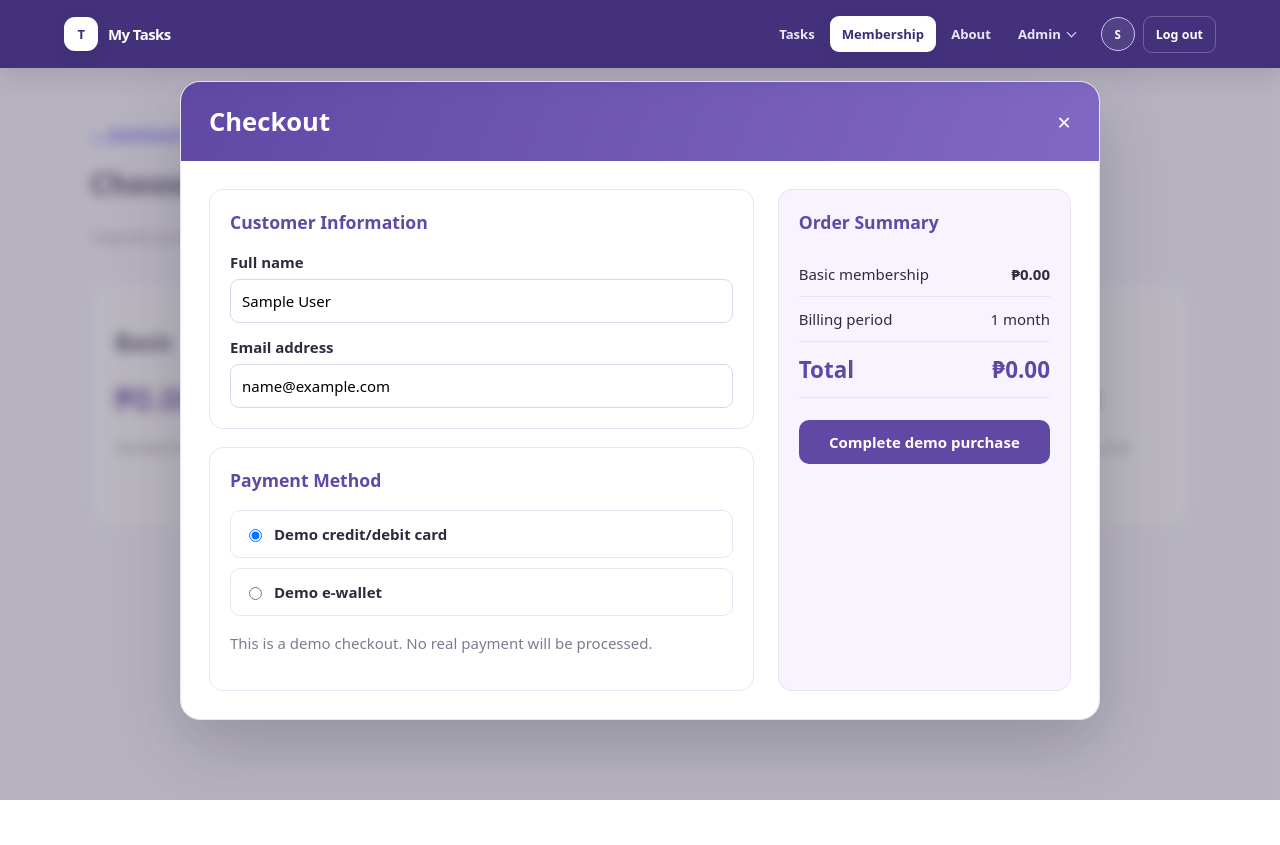
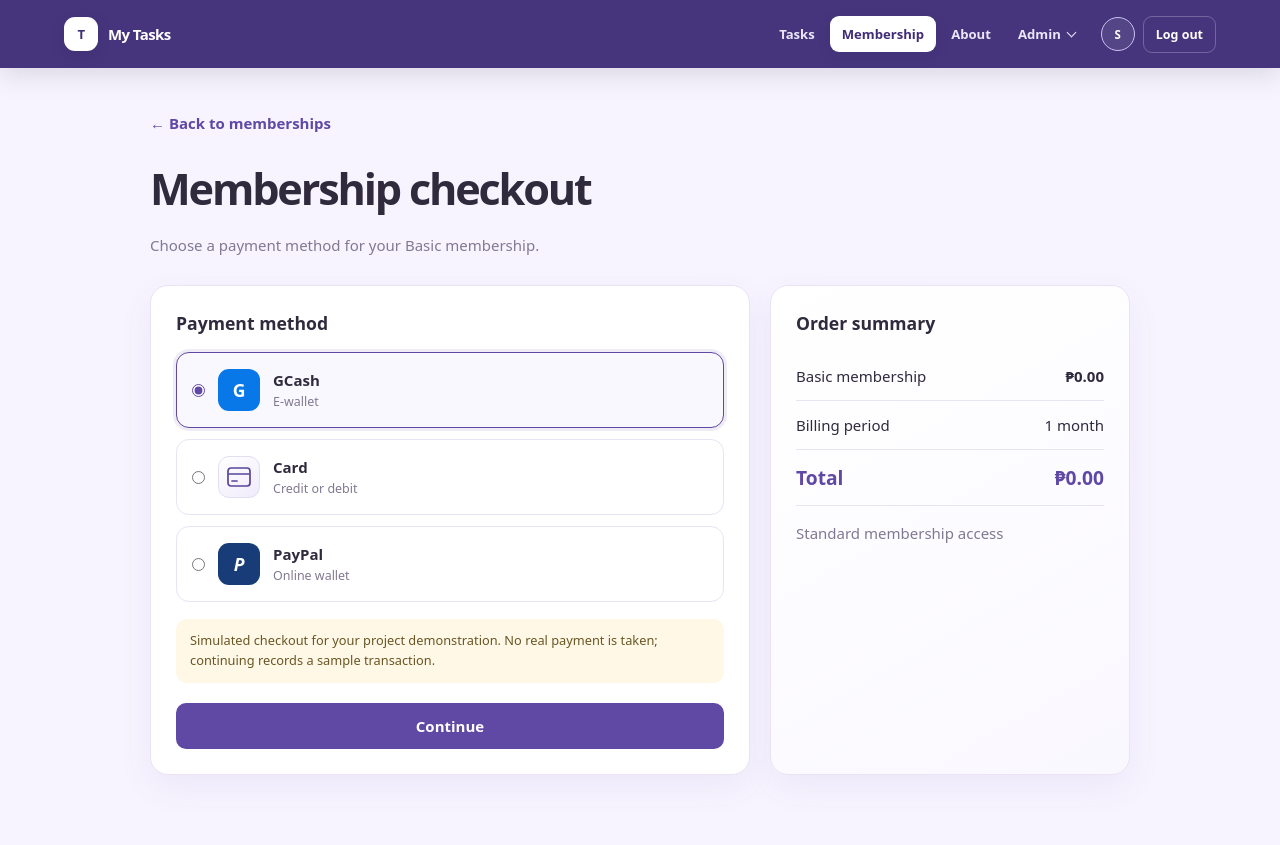
Before and after one commit to Code-EmP/tw33project, a Laravel app: page /membership/1/checkout in a window 1280 px wide. Before the commit the page ends 800 px from the top, so only its background shows below. Run offline with Laravel 12, Linux system fonts and the light colour scheme; the visitor is signed in with stand-in values (Sample User, id 1); data comes from the database, SQL or seed files in the repository.

Commit message:
UPDATE!!

```diff
--- a/app/Http/Controllers/MembershipController.php
+++ b/app/Http/Controllers/MembershipController.php
@@ -38,11 +38,16 @@ class MembershipController extends Controller
     {
         abort_unless($level->is_active, 404);
         $validated = $request->validate([
-            'payment_method' => ['required', 'in:demo_card,demo_wallet'],
+            'payment_method' => ['required', 'in:GCash,Card,PayPal,demo_card,demo_wallet'],
         ]);
+        $paymentMethod = match ($validated['payment_method']) {
+            'demo_card' => 'Card',
+            'demo_wallet' => 'GCash',
+            default => $validated['payment_method'],
+        };
         $member = $this->memberFor($request);
 
-        DB::transaction(function () use ($member, $level, $validated): void {
+        DB::transaction(function () use ($member, $level, $paymentMethod): void {
             $latestTransaction = $member->membershipTransactions()
                 ->where('approval_status', 'approved')
                 ->latest('approved_at')
@@ -59,7 +64,7 @@ class MembershipController extends Controller
                 'membership_level_id' => $level->id,
                 'transaction_type' => $latestTransaction === null ? 'new' : 'renewal',
                 'amount' => $level->fee,
-                'payment_method' => $validated['payment_method'],
+                'payment_method' => $paymentMethod,
                 'payment_reference' => 'DEMO-'.str()->upper(str()->random(10)),
                 'starts_at' => $startsAt,
                 'expires_at' => $expiresAt,
--- a/resources/views/membership/checkout-modal.blade.php
+++ b/resources/views/membership/checkout-modal.blade.php
@@ -3,46 +3,59 @@
 <head>
     <meta charset="utf-8">
     <meta name="viewport" content="width=device-width, initial-scale=1">
-    <title>Checkout | My Tasks</title>
+    <title>Membership checkout | My Tasks</title>
     <style>
         :root { --ink: #302a3d; --muted: #817991; --line: #e9e3f3; --lavender: #f7f4ff; --purple: #6048a5; }
         * { box-sizing: border-box; }
-        body { margin: 0; color: var(--ink); background: var(--lavender); font: 15px system-ui, sans-serif; }
-        .background { width: min(100% - 32px, 1100px); margin: 0 auto; padding: 55px 0; filter: blur(6px); opacity: .7; pointer-events: none; }
-        .background-grid { display: grid; grid-template-columns: repeat(4, 1fr); gap: 16px; margin-top: 35px; }
-        .plan { min-height: 245px; padding: 24px; border: 1px solid var(--line); border-radius: 18px; background: #fff; }
-        .plan p { color: var(--muted); line-height: 1.6; }
-        .price { color: var(--purple); font-size: 2rem; font-weight: 800; }
-        .backdrop { position: fixed; z-index: 5; inset: 0; display: grid; overflow-y: auto; place-items: center; padding: 24px; background: rgb(48 42 61 / 32%); }
-        .modal { width: min(100%, 920px); border: 1px solid var(--line); border-radius: 20px; background: #fff; box-shadow: 0 24px 70px rgb(48 42 61 / 25%); }
-        .modal-header { display: flex; align-items: center; justify-content: space-between; padding: 22px 28px; color: #fff; border-radius: 19px 19px 0 0; background: linear-gradient(110deg, #6048a5, #8068c4); }
-        .modal-header h1 { margin: 0; font-size: 1.6rem; }.close { color: #fff; font-size: 1.5rem; text-decoration: none; }
-        .checkout-grid { display: grid; grid-template-columns: 1.3fr .7fr; gap: 24px; padding: 28px; }
-        .section, .summary { padding: 20px; border: 1px solid var(--line); border-radius: 14px; }.section h2, .summary h2 { margin: 0 0 18px; color: var(--purple); font-size: 1.1rem; }
-        label { display: block; margin: 14px 0 7px; font-weight: 700; }input { width: 100%; padding: 11px; border: 1px solid #ddd6eb; border-radius: 9px; font: inherit; }
-        .payment { display: grid; gap: 10px; }.payment label { display: flex; align-items: center; gap: 9px; margin: 0; padding: 13px; border: 1px solid var(--line); border-radius: 10px; font-weight: 600; }.payment input { width: auto; }
-        .summary { background: var(--lavender); }.summary-row { display: flex; justify-content: space-between; gap: 15px; padding: 12px 0; border-bottom: 1px solid var(--line); }.total { color: var(--purple); font-size: 1.4rem; font-weight: 800; }
-        .button { width: 100%; margin-top: 22px; padding: 12px; border: 0; border-radius: 10px; color: #fff; background: var(--purple); font: inherit; font-weight: 700; cursor: pointer; }.muted { color: var(--muted); line-height: 1.6; }
-        @media (max-width: 850px) { .background-grid { grid-template-columns: repeat(2, 1fr); }.checkout-grid { grid-template-columns: 1fr; } }@media (max-width: 500px) { .background-grid { grid-template-columns: 1fr; }.checkout-grid { padding: 18px; }.backdrop { padding: 12px; } }
+        body { min-height: 100vh; margin: 0; color: var(--ink); background: var(--lavender); font: 15px system-ui, sans-serif; }
+        main { width: min(100% - 32px, 980px); margin: 0 auto; padding: 45px 0 70px; }
+        .back { color: var(--purple); font-weight: 700; text-decoration: none; }
+        h1 { margin: 26px 0 7px; font-size: clamp(2rem, 5vw, 2.7rem); letter-spacing: -.05em; }
+        .muted { color: var(--muted); line-height: 1.6; }
+        .checkout { display: grid; grid-template-columns: 1.25fr .75fr; gap: 20px; margin-top: 28px; }
+        .panel { padding: 25px; border: 1px solid var(--line); border-radius: 18px; background: #fff; box-shadow: 0 12px 34px rgb(96 72 165 / 7%); }
+        h2 { margin: 0 0 17px; font-size: 1.1rem; }
+        .methods { display: grid; gap: 11px; }
+        .method { display: flex; align-items: center; gap: 13px; min-height: 76px; padding: 13px 15px; border: 1px solid var(--line); border-radius: 13px; cursor: pointer; transition: .16s ease; }
+        .method:hover { border-color: #b7a9db; }
+        .method:has(input:checked) { border-color: var(--purple); background: #faf8ff; box-shadow: 0 0 0 3px rgb(96 72 165 / 10%); }
+        .method input { margin: 0; accent-color: var(--purple); }
+        .icon { display: grid; flex: 0 0 42px; width: 42px; height: 42px; place-items: center; border-radius: 11px; color: white; font-weight: 850; font-size: 1.1rem; }
+        .gcash { background: #0877e8; }.card-icon { color: #58469a; border: 1px solid #e4def1; background: linear-gradient(145deg, #fff, #f0ebfc); }.paypal { background: #173c77; font-style: italic; }
+        .method-name { font-weight: 750; }.method-note { display: block; margin-top: 3px; color: var(--muted); font-size: .78rem; font-weight: 450; }
+        .summary { background: linear-gradient(150deg, #fff, #faf8ff); }.row { display: flex; justify-content: space-between; gap: 12px; padding: 14px 0; border-bottom: 1px solid var(--line); }.total { color: var(--purple); font-size: 1.2rem; font-weight: 800; }
+        .notice { margin: 17px 0 0; padding: 12px 14px; border-radius: 11px; color: #685625; background: #fff8e6; font-size: .8rem; line-height: 1.55; }
+        .button { width: 100%; margin-top: 20px; padding: 13px 16px; border: 0; border-radius: 10px; color: #fff; background: var(--purple); font: inherit; font-weight: 750; cursor: pointer; }
+        .button:hover { background: #503b91; }
+        @media (max-width: 720px) { .checkout { grid-template-columns: 1fr; }.summary { order: -1; } }
     </style>
 </head>
 <body>
     @include('partials.navigation')
-    <main class="background"><a href="{{ route('dashboard') }}">← Dashboard</a><h1>Choose your membership</h1><p class="muted">Upgrade your workspace membership.</p><section class="background-grid">@foreach ($levels as $membership)<article class="plan"><h2>{{ $membership->name }}</h2><div class="price">₱{{ number_format((float) $membership->fee, 2) }}</div><p>{{ $membership->benefits }}</p></article>@endforeach</section></main>
-    <div class="backdrop" role="dialog" aria-modal="true" aria-labelledby="checkout-title">
-        <section class="modal">
-            <header class="modal-header"><h1 id="checkout-title">Checkout</h1><a class="close" href="{{ route('membership.index') }}" aria-label="Close checkout">×</a></header>
-            <form method="POST" action="{{ route('membership.purchase', $level) }}">
-                @csrf
-                <div class="checkout-grid">
-                    <div>
-                        <section class="section"><h2>Customer Information</h2><label for="customer_name">Full name</label><input id="customer_name" value="{{ auth()->user()->name }}" required><label for="customer_email">Email address</label><input id="customer_email" type="email" value="{{ auth()->user()->email }}" required></section>
-                        <section class="section" style="margin-top: 18px"><h2>Payment Method</h2><div class="payment"><label><input type="radio" name="payment_method" value="demo_card" checked> Demo credit/debit card</label><label><input type="radio" name="payment_method" value="demo_wallet"> Demo e-wallet</label></div><p class="muted">This is a demo checkout. No real payment will be processed.</p></section>
-                    </div>
-                    <aside class="summary"><h2>Order Summary</h2><div class="summary-row"><span>{{ $level->name }} membership</span><strong>₱{{ number_format((float) $level->fee, 2) }}</strong></div><div class="summary-row"><span>Billing period</span><span>{{ $level->validity_period }}</span></div><div class="summary-row total"><span>Total</span><span>₱{{ number_format((float) $level->fee, 2) }}</span></div><button class="button" type="submit">Complete demo purchase</button></aside>
+    <main>
+        <a class="back" href="{{ route('membership.index') }}">← Back to memberships</a>
+        <h1>Membership checkout</h1>
+        <p class="muted">Choose a payment method for your {{ $level->name }} membership.</p>
+        <form method="POST" action="{{ route('membership.purchase', $level) }}" class="checkout">
+            @csrf
+            <section class="panel">
+                <h2>Payment method</h2>
+                <div class="methods">
+                    <label class="method"><input type="radio" name="payment_method" value="GCash" checked><span class="icon gcash" aria-hidden="true">G</span><span><span class="method-name">GCash</span><small class="method-note">E-wallet</small></span></label>
+                    <label class="method"><input type="radio" name="payment_method" value="Card"><span class="icon card-icon" aria-hidden="true"><svg width="24" height="20" viewBox="0 0 24 20" fill="none"><rect x="1" y="1" width="22" height="18" rx="3" stroke="currentColor" stroke-width="1.7"/><path d="M2 7h20M5 14h5" stroke="currentColor" stroke-width="1.7" stroke-linecap="round"/></svg></span><span><span class="method-name">Card</span><small class="method-note">Credit or debit</small></span></label>
+                    <label class="method"><input type="radio" name="payment_method" value="PayPal"><span class="icon paypal" aria-hidden="true">P</span><span><span class="method-name">PayPal</span><small class="method-note">Online wallet</small></span></label>
                 </div>
-            </form>
-        </section>
-    </div>
+                <p class="notice">Simulated checkout for your project demonstration. No real payment is taken; continuing records a sample transaction.</p>
+                <button class="button" type="submit">Continue</button>
+            </section>
+            <aside class="panel summary">
+                <h2>Order summary</h2>
+                <div class="row"><span>{{ $level->name }} membership</span><strong>₱{{ number_format((float) $level->fee, 2) }}</strong></div>
+                <div class="row"><span>Billing period</span><span>{{ $level->validity_period }}</span></div>
+                <div class="row total"><span>Total</span><span>₱{{ number_format((float) $level->fee, 2) }}</span></div>
+                <p class="muted">{{ $level->benefits ?: 'Membership benefits included.' }}</p>
+            </aside>
+        </form>
+    </main>
 </body>
 </html>
--- a/resources/views/transactions/create.blade.php
+++ b/resources/views/transactions/create.blade.php
@@ -1,3 +1,4 @@
+C:\xampp\htdocs\tw33project\resources\views\transactions\create.blade.php
 <!doctype html>
 <html lang="en">
 <head>
```
